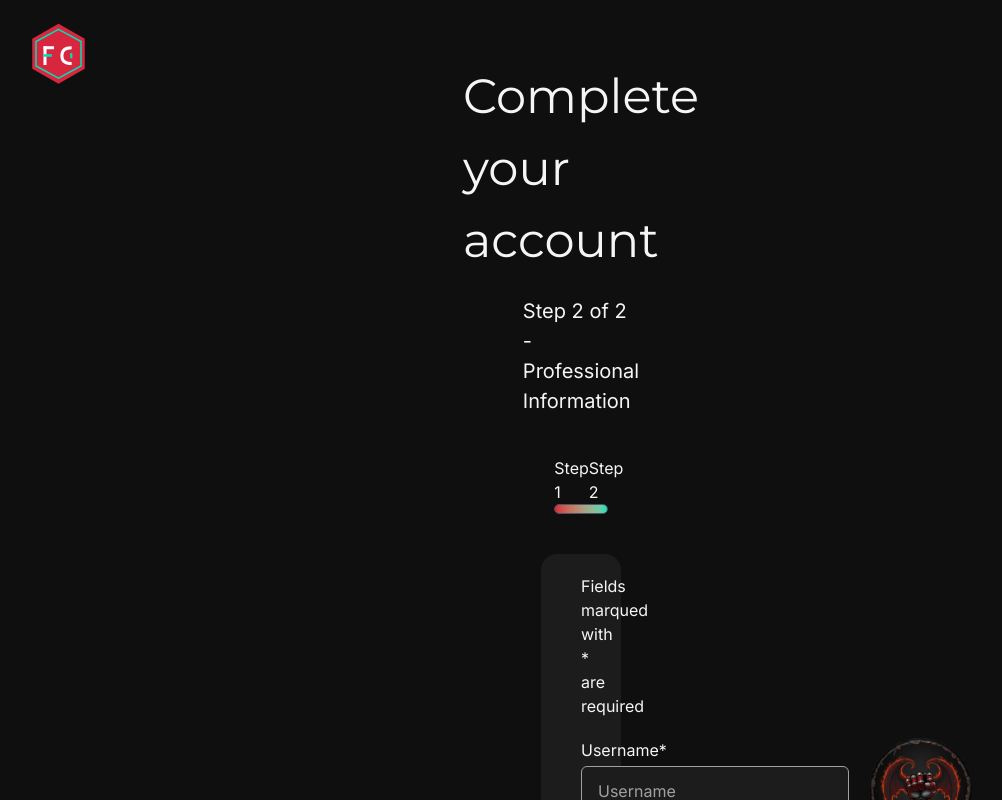
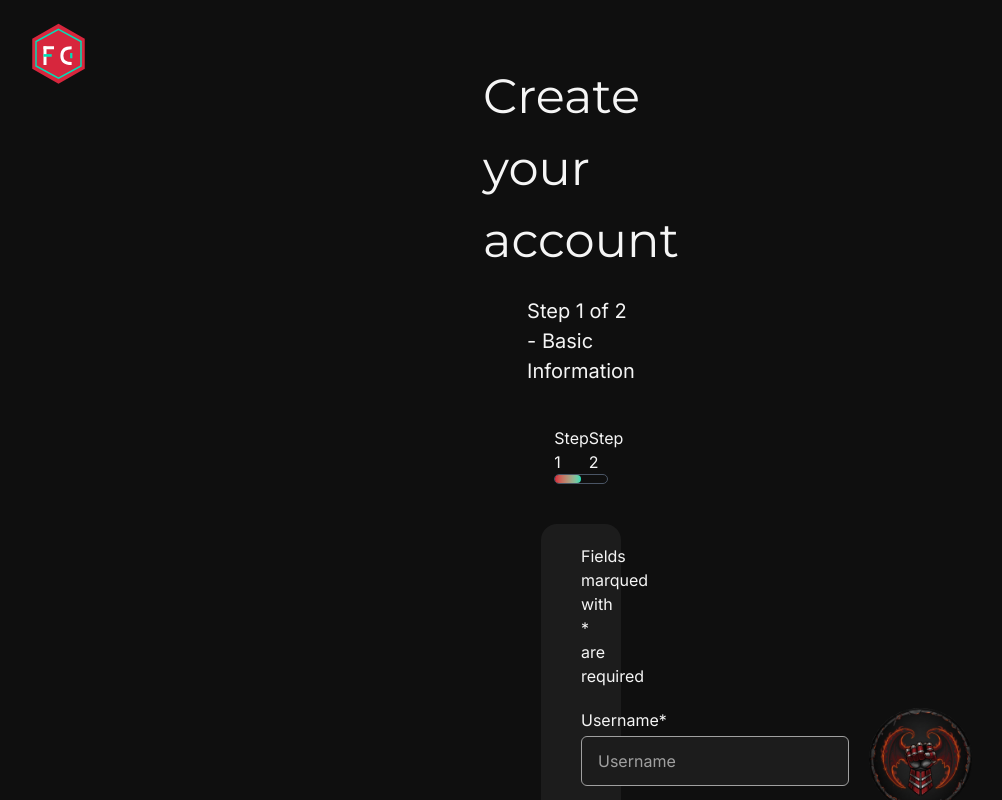
Before and after one commit to gregoirelebas/FightConnect-frontend, a Next.js app: page /signup in a window 1280 px wide. Shown: the top 800 px of the page, without its empty margins (59-1061 px from the left). Built offline with nearby package versions, Linux system fonts and the light colour scheme; no server answers.

Commit message:
Fixed wrong step.

```diff
--- a/app/signup/...UI/signup.tsx
+++ b/app/signup/...UI/signup.tsx
@@ -127,7 +127,7 @@ export default function SignupComponent() {
   return (
     <div className="flex flex-col justify-center mx-150 my-10 gap-5">
       <Logo className="logo" />
-      <HeaderSignupComponent step={Step.Step2} />
+      <HeaderSignupComponent step={Step.Step1} />
       <div className="card gap-5 ">
         <span>Fields marqued with * are required</span>
         <div className="w-full flex justify-between">
```
